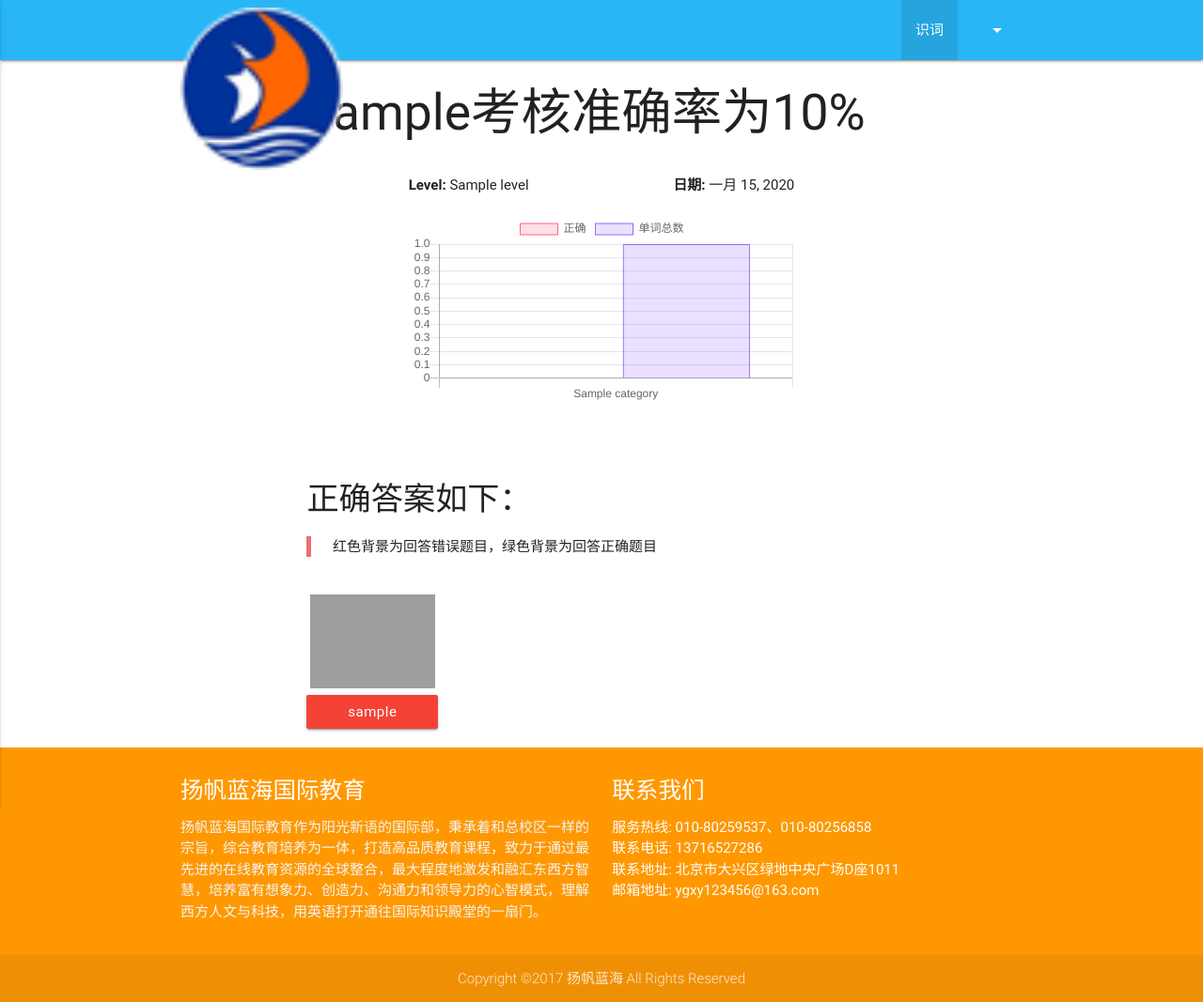
After one commit to yangdm0209/iEnglish, a Django app: page /know/test/report/1 in a window 1280 px wide. The commit adds this page. Shown: the whole page at 94% size. Run offline with Django 3.2, Linux system fonts and the light colour scheme; tables that the repository leaves empty hold one stand-in row (values such as "Sample post"); some libraries are stand-ins or nearby versions; some web fonts are replaced; grey boxes are pictures that could not be loaded.

Commit message:
complete

```diff
--- a/iEnglish/urls.py
+++ b/iEnglish/urls.py
@@ -19,4 +19,6 @@ urlpatterns = [
     url(r'^$', views.main),
     url(r'^know/$', views.know),
     url(r'^know/test/([0-9]+)/$', views.test),
+    url(r'^know/test/([0-9]+)/list$', views.list),
+    url(r'^know/test/report/([0-9]+)$', views.report),
 ]
--- a/static/css/default.css
+++ b/static/css/default.css
@@ -48,6 +48,9 @@ span.label {
     box-sizing: border-box;
 }
 
+span.label.new a{
+    color: white;
+}
 .circle {
     width: 25px;
     height: 25px;
--- a/testing/accounts.py
+++ b/testing/accounts.py
@@ -30,8 +30,8 @@ def login(request):
 
 
 def logout(request):
-    return render_to_response('test.html',
-                              RequestContext(request, {}))
+    auth.logout(request)
+    return HttpResponseRedirect('/accounts/login')
 
 
 def register(request):
--- a/testing/templates/base.html
+++ b/testing/templates/base.html
@@ -11,17 +11,29 @@
 </head>
 
 <body>
+<ul id="dropdown1" class="dropdown-content">
+    <li><a href="/accounts/logout/">退出登录</a></li>
+    <li><a href="/admin/">Admin</a></li>
+</ul>
 <nav class="light-blue lighten-1" role="navigation">
-    <div class="nav-wrapper container"><a id="logo-container" href="/" class="brand-logo">扬帆蓝海</a>
+    <div class="nav-wrapper container">
+        <a id="logo-container" href="/" class="brand-logo">
+            <img src="/static/small-logo.png" style="margin-top:8px;"/>
+            扬帆蓝海
+        </a>
         <ul class="right hide-on-med-and-down">
-            <li {% if know_active %}class="active"{% endif %}><a href="/know/">识词</a></li>
+            <li {% if know_active %}class="active" {% endif %}><a href="/know/">识词</a></li>
             <!--<li {% if fill_active %}class="active"{% endif %}><a href="/fill/">填词</a></li>-->
-            <li>{% if user.is_authenticated %}Hello, {{ user.username }}.{% endif %}</li>
+            <li><a class="dropdown-button" href="#!" data-activates="dropdown1">{% if user.is_authenticated %}Hello,
+                {{ user.username }}{% endif %}<i class="material-icons right">arrow_drop_down</i></a></li>
         </ul>
 
         <ul id="nav-mobile" class="side-nav">
-            <li {% if know_active %}class="active"{% endif %}><a href="/know/">识词</a></li>
+            <li {% if know_active %}class="active" {% endif %}><a href="/know/">识词</a></li>
             <!--<li {% if fill_active %}class="active"{% endif %}><a href="/fill/">填词</a></li>-->
+            <li class="divider"></li>
+            <li><a href="/accounts/logout/">退出登录</a></li>
+            <li><a href="/admin/">Admin</a></li>
         </ul>
         <a href="#" data-activates="nav-mobile" class="button-collapse"><i class="material-icons">menu</i></a>
     </div>
@@ -36,16 +48,17 @@
         <div class="row">
             <div class="col l6 s12">
                 <h5 class="white-text">扬帆蓝海国际教育</h5>
-                <p class="grey-text text-lighten-4">扬帆蓝海国际教育作为阳光新语的国际部，秉承着和总校区一样的宗旨，综合教育培养为一体，打造高品质教育课程，致力于通过最先进的在线教育资源的全球整合，最大程度地激发和融汇东西方智慧，培养富有想象力、创造力、沟通力和领导力的心智模式，理解西方人文与科技，用英语打开通往国际知识殿堂的一扇门。</p>
+                <p class="grey-text text-lighten-4">
+                    扬帆蓝海国际教育作为阳光新语的国际部，秉承着和总校区一样的宗旨，综合教育培养为一体，打造高品质教育课程，致力于通过最先进的在线教育资源的全球整合，最大程度地激发和融汇东西方智慧，培养富有想象力、创造力、沟通力和领导力的心智模式，理解西方人文与科技，用英语打开通往国际知识殿堂的一扇门。</p>
 
 
             </div>
             <div class="col l6 s12">
                 <h5 class="white-text">联系我们</h5>
                 <ul class="white-text">
-                    <li>服务热线: 010-80259537、010-80256858 </li>
-                    <li>联系电话: 13716527286 </li>
-                    <li>联系地址: 北京市大兴区绿地中央广场D座1011 </li>
+                    <li>服务热线: 010-80259537、010-80256858</li>
+                    <li>联系电话: 13716527286</li>
+                    <li>联系地址: 北京市大兴区绿地中央广场D座1011</li>
                     <li>邮箱地址: ygxy123456@163.com</li>
                 </ul>
             </div>
@@ -65,7 +78,6 @@
     $(".button-collapse").sideNav();
 
 
-
 </script>
 {% block javascript %}{% endblock %}
 </html>
--- /dev/null
+++ b/testing/templates/error.html
@@ -0,0 +1,6 @@
+{% extends 'base.html' %}
+{% block title %}错误{% endblock %}
+{% block content %}
+<H1>发生错误啦：</H1>
+<p>{{ error }}</p>
+{% endblock %}
--- a/testing/templates/know.html
+++ b/testing/templates/know.html
@@ -17,7 +17,7 @@
                 <div class="card-stacked">
                     <div class="card-content">
                         <H5>{{ l.name }}</H5>
-                        <p>{{ l.total_word }} 词<span class="label new">{{ l.total_test }} 人次参与</span></p>
+                        <p>{{ l.total_word }} 词<span class="label new"><a href="/know/test/{{ l.id }}/list">{{ l.total_test }} 人次参与</a></span></p>
                     </div>
                 </div>
             </div>
--- /dev/null
+++ b/testing/templates/report.html
@@ -0,0 +1,108 @@
+{% extends 'base.html' %}
+{% block title %}测试结果报告{% endblock %}
+{% block css %}
+    <style type="text/css">
+    html,
+	body {
+	    height: 100%;
+	}
+	strong {
+	    font-weight:bold;
+	}
+    .chart-block {
+        width: 80%;
+        height: 250px;
+    }
+
+    .margin-top-20 {
+        margin-top:20px;
+    }
+
+    .margin-top-80 {
+        margin-top:80px;
+    }
+    img{
+        width: 95%;
+        margin: auto auto;
+    }
+    .word {
+        text-transform: Lowercase;
+    }
+    </style>
+{% endblock %}
+{% block content %}
+<div class="container">
+    <H2>{{ username }}考核准确率为{{ score }}%</H2>
+
+    <div class="row">
+        <div class="col s8 offset-s2">
+            <p><strong>Level: </strong>{{ level }} <span class="right"><strong>日期: </strong> {{ created }}</span></p>
+            <canvas id="categoryReport" class="margin-top-20 chart-block"></canvas>
+        </div>
+
+    </div>
+</div>
+
+<div class="container">
+    <H4 class=" margin-top-80">正确答案如下： </H4>
+    <blockquote>
+      红色背景为回答错误题目，绿色背景为回答正确题目
+    </blockquote>
+    <audio id="wordAudio">
+        您的浏览器不支持 audio 标签。
+    </audio>
+    <div class="row">
+        {% for word in words %}
+        <div class="col s3 center margin-top-20">
+            <img src="{{ word.image }}"/>
+            <a class="waves-effect waves-light btn word {% if word.result %} green {% else %} red {% endif %}" onclick="playAudio('{{ word.audio }}')">
+                <span>{{ word.name }}</span> <i class="material-icons right">play_arrow</i>
+            </a>
+        </div>
+        {% endfor %}
+    </div>
+</div>
+{% endblock %}
+{% block javascript %}
+<script src="https://cdnjs.cloudflare.com/ajax/libs/Chart.js/2.5.0/Chart.min.js"></script>
+<script>
+var baroptions = {
+        scales: {
+            yAxes: [{
+                ticks: {
+                    beginAtZero:true
+                }
+            }]
+        }
+    }
+var data = {
+        labels: [{% for tag in tags %} '{{ tag }}', {% endfor %}],
+        datasets: [{
+            label: '正确',
+            data: [{% for r in result %} {{ r }},{% endfor %}],
+            backgroundColor: 'rgba(255, 99, 132, 0.2)',
+            borderColor: 'rgba(255,99,132,1)',
+            borderWidth: 1
+        },
+        {
+            label: '单词总数',
+            data: [{% for c in count %} {{ c }},{% endfor %}],
+            backgroundColor: 'rgba(153, 102, 255, 0.2)',
+            borderColor: 'rgba(153, 102, 255, 1)',
+            borderWidth: 1
+        }]
+    }
+var myChart = new Chart($("#categoryReport"), {
+    type: 'bar',
+    data: data,
+    options: baroptions
+    });
+
+var audio = $("#wordAudio")[0];
+function playAudio(src){
+    audio.pause();
+    audio.src = src;
+    audio.play();
+}
+</script>
+{% endblock %}
--- a/testing/views.py
+++ b/testing/views.py
@@ -4,13 +4,11 @@ import json
 
 from django.contrib.auth.decorators import login_required
 from django.http import HttpResponseRedirect
-from django.http import JsonResponse
 from django.shortcuts import render, render_to_response
 import random
 
 # Create your views here.
 from django.template import RequestContext
-from django.template.defaultfilters import register
 from django.utils.safestring import SafeString
 
 from testing.models import Level, Paper, Question, Word
@@ -29,11 +27,6 @@ def know(request):
                               RequestContext(request, {'know_active': 1, 'levels': levels}))
 
 
-@register.filter('list')
-def do_list(value):
-    return range(1, value + 1)
-
-
 @login_required
 def test(request, level_id):
     if request.method == 'GET':
@@ -47,13 +40,13 @@ def test(request, level_id):
             return render_to_response('test.html',
                                       RequestContext(request,
                                                      {'fill_active': 1, 'index': [i for i in range(1, len(data) + 1)],
-                                                      'data': SafeString(json.dumps(data))}))
+                                                      'data': SafeString(json.dumps(data)), 'know_active': 1}))
         except:
-            pass
+            return render_to_response('error.html', RequestContext(request, {'error': '生成试题错误，请稍后再试'}))
     else:
         data = request.POST.get('data', '')
         if not data:
-            return JsonResponse({"msg": "error", "data": "para error"})
+            return render_to_response('error.html', RequestContext(request, {'error': '怎么没有data参数'}))
         else:
             res = json.loads(data)
             paper = Paper()
@@ -77,4 +70,48 @@ def test(request, level_id):
                 paper.questions.add(question)
             paper.score = int(success * 100 / total)
             paper.save()
-            return JsonResponse({"msg": "success", "data": "perfect"})
+            return HttpResponseRedirect('/know/test/report/%d' % paper.id)
+
+
+def report(request, paperid):
+    try:
+        data = {}
+        paper = Paper.objects.get(id=paperid)
+        words = paper.questions.all()
+        for que in paper.questions.all():
+            for tag in [c.name for c in que.word.category.all()]:
+                if tag not in data:
+                    data[tag] = {'count': 1, 'result': 0}
+                else:
+                    data[tag]['count'] += 1
+                if que.result:
+                    data[tag]['result'] += 1
+        tags = []
+        count = []
+        result = []
+        for key in data:
+            tags.append(key)
+            count.append(data[key]['count'])
+            result.append(data[key]['result'])
+
+        return render_to_response('report.html',
+                                  RequestContext(request, {'username': paper.username, 'score': paper.score,
+                                                           'level': paper.levelname, 'created': paper.date,
+                                                           'words': words, 'tags': tags, 'count': count,
+                                                           'result': result, 'know_active': 1}))
+    except:
+        return render_to_response('error.html', RequestContext(request, {'error': '您所查找的测试结果不存在'}))
+
+
+def list(request, levelid):
+    try:
+        level = Level.objects.get(id=levelid)
+        papers = Paper.objects.filter(level=levelid)
+        list = []
+        for p in papers:
+            list.append({'id': p.id, 'user': p.username, 'score': p.score, 'date': p.date})
+        return render_to_response('list.html',
+                                  RequestContext(request, {'know_active': 1, 'list': list, 'level': level.name,
+                                                           'count': len(papers)}))
+    except:
+        return render_to_response('error.html', RequestContext(request, {'error': '您所查找的测试结果不存在'}))
```
Also changed, not shown: testing/models.py (+28 -0 lines), testing/templates/list.html (added, +25 -0 lines), static/small-logo.png (added).
